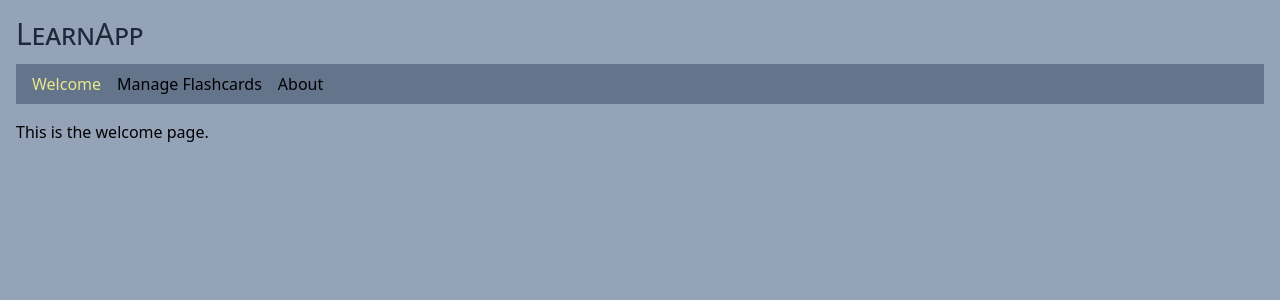
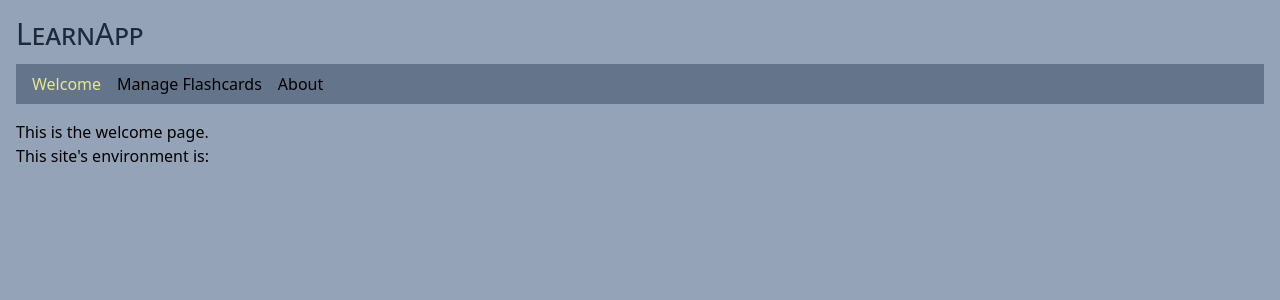
Before and after one commit to edwardtanguay/et401-learnapp, a React (Vite) app: page /welcome in a window 1280 px wide. Shown: the top 300 px of the page. Built offline with nearby package versions, Linux system fonts and the light colour scheme; no server answers.

Commit message:
added env variable

```diff
--- a/src/AppContext.tsx
+++ b/src/AppContext.tsx
@@ -18,6 +18,7 @@ interface IAppContext {
 	deleteFlashcard: (flashcard: IFlashcard) => Promise<IPromiseResolution>;
 	toggleRowEditing: (frontendFlashcard: IFrontendFlashcard) => void;
 	saveEditFlashcard: (flashcard: IFlashcard) => Promise<IPromiseResolution>;
+	siteEnvironment: string;
 }
 
 interface IAppProvider {
@@ -25,6 +26,7 @@ interface IAppProvider {
 }
 
 const backendUrl = "http://localhost:4206";
+const siteEnvironment = import.meta.env.VITE_ENV;
 
 export const AppContext = createContext<IAppContext>({} as IAppContext);
 
@@ -158,7 +160,8 @@ export const AppProvider: React.FC<IAppProvider> = ({ children }) => {
 				saveAddFlashcard,
 				deleteFlashcard,
 				toggleRowEditing,
-				saveEditFlashcard
+				saveEditFlashcard,
+				siteEnvironment
 			}}
 		>
 			{children}
--- a/src/pages/PageWelcome.tsx
+++ b/src/pages/PageWelcome.tsx
@@ -1,5 +1,12 @@
+import { useContext } from "react";
+import { AppContext } from "../AppContext";
+
 export const PageWelcome = () => {
+	const { siteEnvironment } = useContext(AppContext);
 	return (
-		<p>This is the welcome page.</p>
+		<>
+			<p>This is the welcome page.</p>
+			<p>This site's environment is: <b>{siteEnvironment}</b></p>
+		</>
 	)
 }
```
